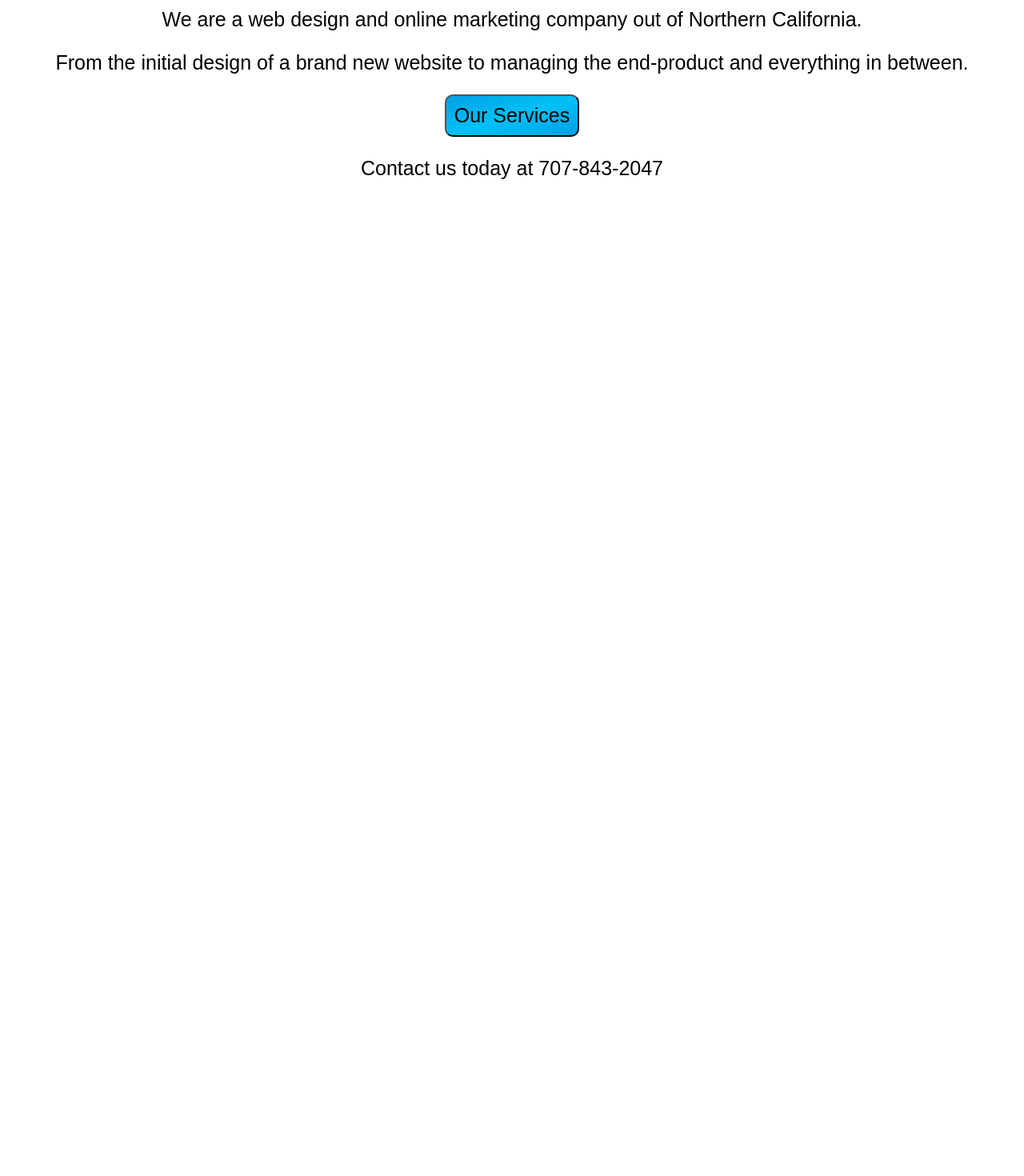
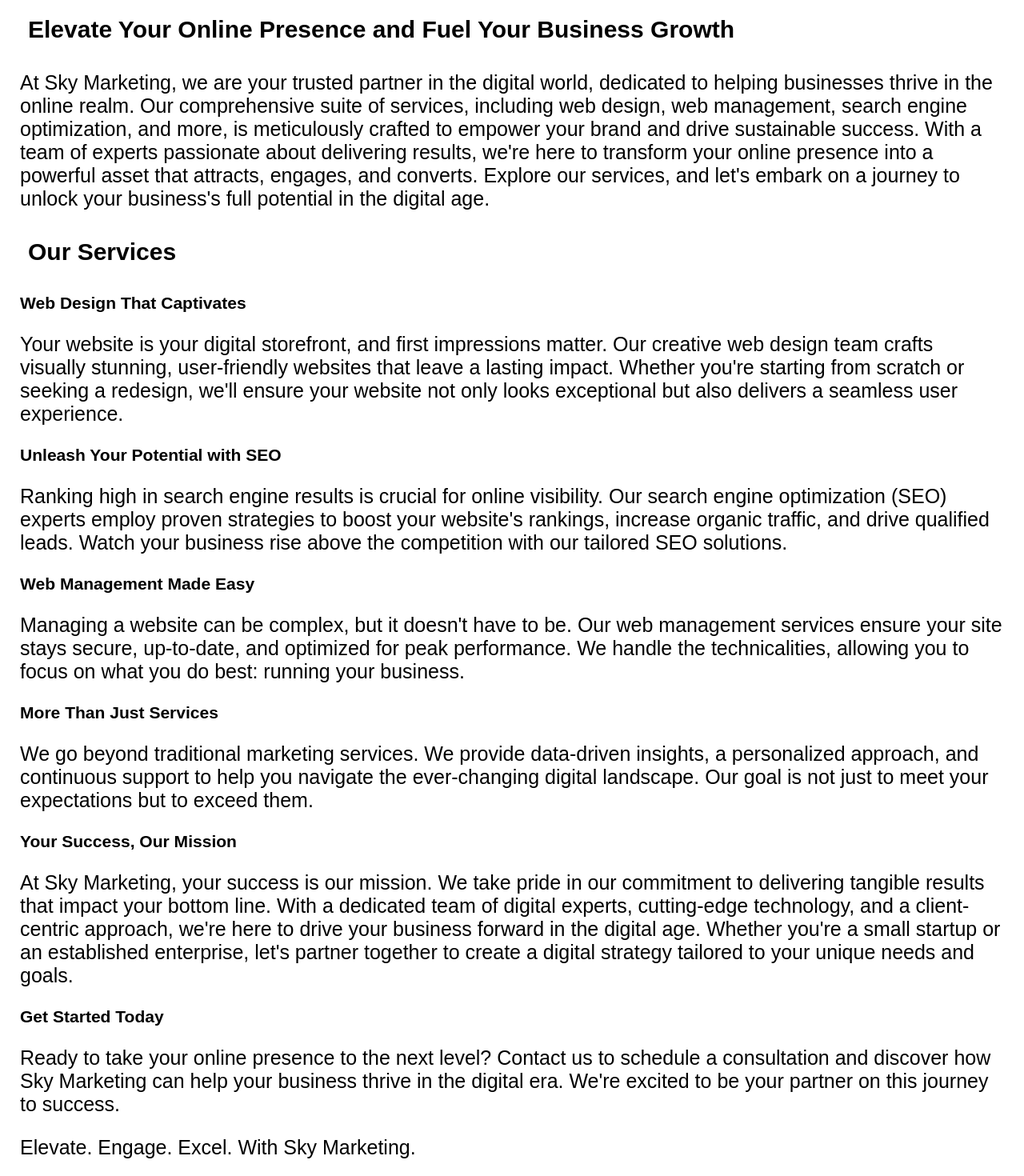
Before and after one commit to ericrothmuller/sky-marketing, a React (Create React App) app: page / in a window 1280 px wide. Shown: the part 320-1790 px from the top of the page at 80% size. Before the commit the page ends 800 px from the top, so only its background shows below. Built offline with nearby package versions, Linux system fonts and the light colour scheme; a web font is replaced by a local one.

Commit message:
Added new verbiage for the homapage.

```diff
--- a/src/pages/home.js
+++ b/src/pages/home.js
@@ -3,12 +3,34 @@
 
 const Home = () => {
 return (
-	<main className="centeredDiv">
+	<main>
 	<h1>Welcome to Sky Marketing</h1>
-	<p>We are a web design and online marketing company out of Northern California.</p>
-	<p>From the initial design of a brand new website to managing the end-product and everything in between.</p>
-	<a href="/services"><button className="normalButton">Our Services</button></a>
-	<p><a href="/contact/">Contact us</a> today at <a href="tel:707-843-2047">707-843-2047</a></p>
+	<h2>Elevate Your Online Presence and Fuel Your Business Growth</h2>
+	<p>At Sky Marketing, we are your trusted partner in the digital world, dedicated to helping businesses thrive in the online realm. Our comprehensive suite of services, including web design, web management, search engine optimization, and more, is meticulously crafted to empower your brand and drive sustainable success. With a team of experts passionate about delivering results, we're here to transform your online presence into a powerful asset that attracts, engages, and converts. Explore our services, and let's embark on a journey to unlock your business's full potential in the digital age.</p>
+
+	<h2>Our Services</h2>
+	<h3>Web Design That Captivates</h3>
+	<p>Your website is your digital storefront, and first impressions matter. Our creative web design team crafts visually stunning, user-friendly websites that leave a lasting impact. Whether you're starting from scratch or seeking a redesign, we'll ensure your website not only looks exceptional but also delivers a seamless user experience.</p>
+
+	<h3>Unleash Your Potential with SEO</h3>
+	<p>Ranking high in search engine results is crucial for online visibility. Our search engine optimization (SEO) experts employ proven strategies to boost your website's rankings, increase organic traffic, and drive qualified leads. Watch your business rise above the competition with our tailored SEO solutions.</p>
+
+	<h3>Web Management Made Easy</h3>
+	<p>Managing a website can be complex, but it doesn't have to be. Our web management services ensure your site stays secure, up-to-date, and optimized for peak performance. We handle the technicalities, allowing you to focus on what you do best: running your business.</p>
+
+	<h3>More Than Just Services</h3>
+	<p>We go beyond traditional marketing services. We provide data-driven insights, a personalized approach, and continuous support to help you navigate the ever-changing digital landscape. Our goal is not just to meet your expectations but to exceed them.</p>
+
+	<h3>Your Success, Our Mission</h3>
+	<p>At Sky Marketing, your success is our mission. We take pride in our commitment to delivering tangible results that impact your bottom line. With a dedicated team of digital experts, cutting-edge technology, and a client-centric approach, we're here to drive your business forward in the digital age. Whether you're a small startup or an established enterprise, let's partner together to create a digital strategy tailored to your unique needs and goals.</p>
+
+	<h3>Get Started Today</h3>
+	<p>Ready to take your online presence to the next level? Contact us to schedule a consultation and discover how Sky Marketing can help your business thrive in the digital era. We're excited to be your partner on this journey to success.</p>
+
+	<p>Elevate. Engage. Excel. With Sky Marketing.</p>
+
+	<div className="centeredDiv"><a href="/services"><button className="normalButton">Our Services</button></a>
+	<p><a href="/contact/">Contact us</a> today at <a href="tel:707-843-2047">707-843-2047</a></p></div>
 	</main>
 );
 };
```
